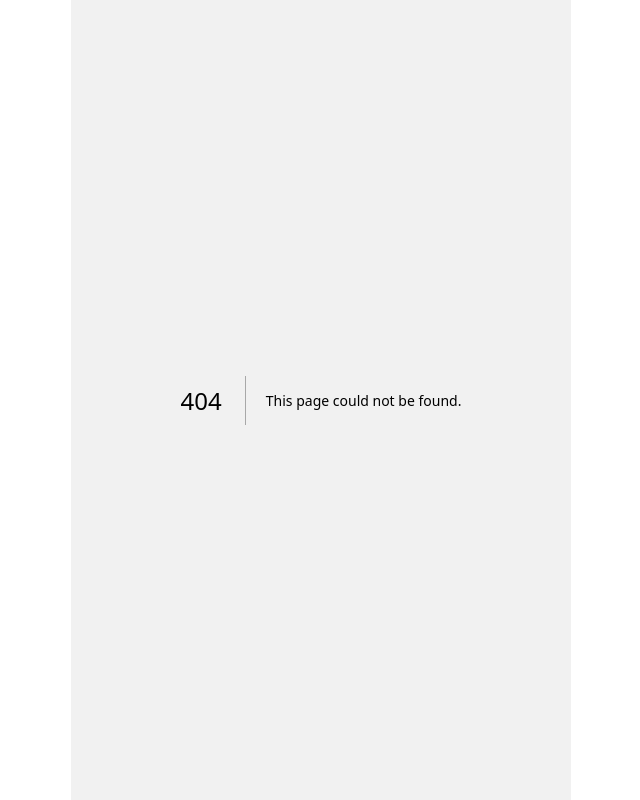
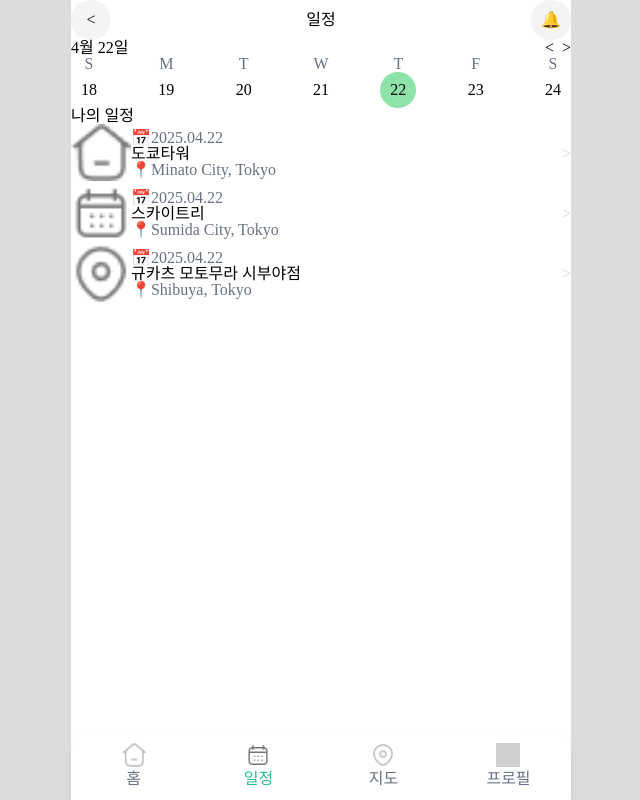
Before and after one commit to CSID-DGU/2025-1-CSC4004-1-9-YumYumGuide, a Next.js app in the folder frontend/: page /schedule in a window 1280 px wide. Before the commit this address had no page. Shown: the whole page, without its empty margins (319-959 px from the left). Built offline with nearby package versions, Linux system fonts and the light colour scheme; grey boxes are pictures that could not be loaded.

Commit message:
feat: 스케쥴 생성

```diff
--- /dev/null
+++ b/frontend/src/app/schedule/page.tsx
@@ -0,0 +1,102 @@
+'use client';
+
+import Navbar from '../componets/nav';
+import { useState } from 'react';
+import Image from 'next/image';
+
+export default function SchedulePage() {
+  // 요일 데이터
+  const weekDays = ['S', 'M', 'T', 'W', 'T', 'F', 'S'];
+  const dates = [18, 19, 20, 21, 22, 23, 24];
+
+  // 일정 데이터
+  const schedules = [
+    {
+      id: 1,
+      date: '2025.04.22',
+      title: '도쿄타워',
+      location: 'Minato City, Tokyo',
+      image: '/icons/home.png'
+    },
+    {
+      id: 2,
+      date: '2025.04.22',
+      title: '스카이트리',
+      location: 'Sumida City, Tokyo',
+      image: '/icons/schedule.png'
+    },
+    {
+      id: 3,
+      date: '2025.04.22',
+      title: '규카츠 모토무라 시부야점',
+      location: 'Shibuya, Tokyo',
+      image: '/icons/Location.png'
+    }
+  ];
+
+  return (
+    <div className="max-w-[500px] w-full mx-auto bg-white min-h-screen pb-24">
+      {/* 헤더 */}
+      <div className="flex justify-between items-center p-4">
+        <button className="w-10 h-10 rounded-full bg-gray-100 flex items-center justify-center">
+          <span>&lt;</span>
+        </button>
+        <h1 className="text-xl font-semibold">일정</h1>
+        <button className="w-10 h-10 rounded-full bg-gray-100 flex items-center justify-center">
+          <span>🔔</span>
+        </button>
+      </div>
+
+      {/* 날짜 선택 */}
+      <div className="flex justify-between items-center px-4 mb-4">
+        <h2 className="text-lg font-semibold">4월 22일</h2>
+        <div className="flex gap-2">
+          <button>&lt;</button>
+          <button>&gt;</button>
+        </div>
+      </div>
+
+      {/* 요일 및 날짜 */}
+      <div className="flex justify-between px-4 mb-6">
+        {weekDays.map((day, index) => (
+          <div className="flex flex-col items-center" key={index}>
+            <div className="text-sm text-gray-500 mb-2">{day}</div>
+            <div className={`w-9 h-9 rounded-full flex items-center justify-center text-sm ${dates[index] === 22 ? 'bg-[#8ee3a9]' : ''}`}>
+              {dates[index]}
+            </div>
+          </div>
+        ))}
+      </div>
+
+      {/* 일정 목록 */}
+      <div className="px-4">
+        <h3 className="text-lg font-semibold mb-4">나의 일정</h3>
+
+        {schedules.map(schedule => (
+          <div className="flex items-center mb-4 pb-2 border-b border-gray-100" key={schedule.id}>
+            <div className="w-[60px] h-[60px] rounded-lg overflow-hidden mr-3 relative">
+              <Image src={schedule.image} alt={schedule.title} width={60} height={60} className="object-cover" />
+            </div>
+            <div className="flex-1">
+              <div className="flex items-center text-xs text-gray-500 mb-1">
+                <span className="mr-1">📅</span>
+                <span>{schedule.date}</span>
+              </div>
+              <div className="text-base font-medium mb-1">{schedule.title}</div>
+              <div className="flex items-center text-xs text-gray-500">
+                <span className="mr-1">📍</span>
+                <span>{schedule.location}</span>
+              </div>
+            </div>
+            <div className="text-gray-300">
+              <span>&gt;</span>
+            </div>
+          </div>
+        ))}
+      </div>
+
+      {/* 네비게이션 바 */}
+      <Navbar />
+    </div>
+  );
+}
```
